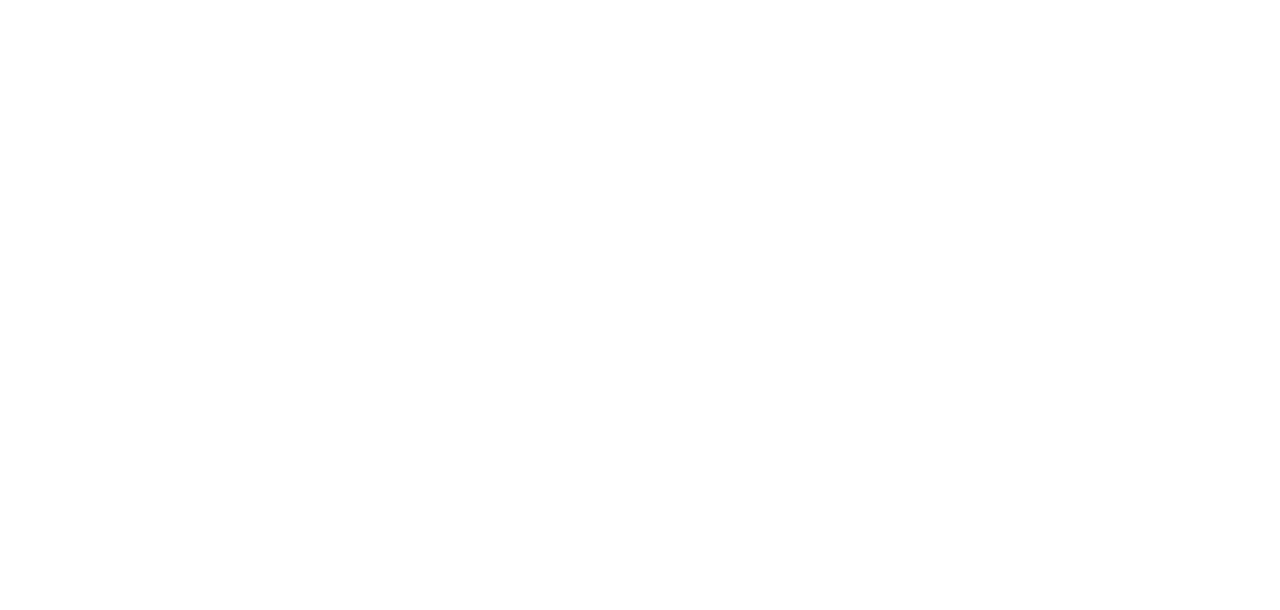
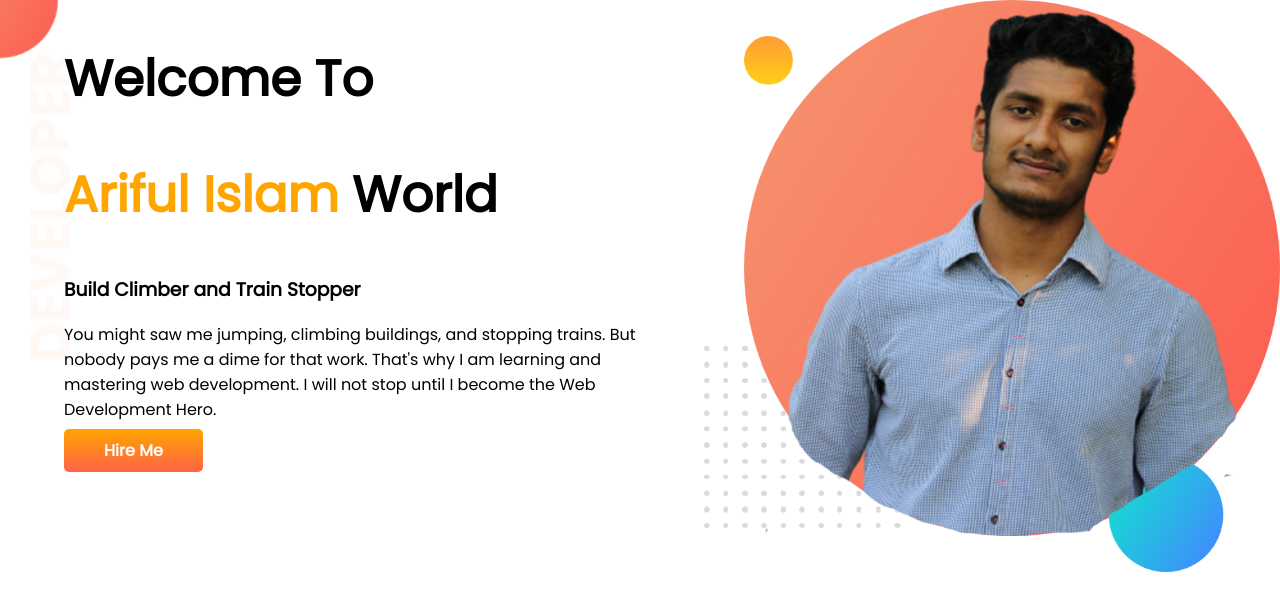
Before and after one commit to arif2494/First-Portfolio, a plain HTML site: page index.html in a window 1280 px wide. Drawn offline with Linux system fonts and the light colour scheme.

Commit message:
First section done

```diff
--- a/asset/css/style.css
+++ b/asset/css/style.css
@@ -0,0 +1,37 @@
+* {
+	font-family: 'Poppins', sans-serif;
+}
+body {
+	margin: 0;
+}
+h1 {
+	font-size: 50px;
+}
+.or-color {
+	color: orange;
+}
+
+section {
+	display: flex;
+}
+.half-width {
+	width: 50%;
+	padding-left: 5%;
+}
+.half-width img {
+	width: 100%;
+}
+.link-btn {
+	text-decoration: none;
+	padding: 10px 40px;
+	background-image: linear-gradient(orange, tomato);
+	color: #fff;
+	font-weight: 700;
+	border-radius: 5px;
+}
+.top-banner {
+	background-image: url("../img/top-banner.png");
+	background-repeat: no-repeat;
+	height: 100%;
+	width: 100%;
+}
--- a/index.html
+++ b/index.html
@@ -6,7 +6,30 @@
   <meta http-equiv="X-UA-Compatible" content="IE=edge">
   <meta name="viewport" content="width=device-width, initial-scale=1.0">
   <title>Personal Portfolio</title>
+
+  <!-- * Google fonts -->
+  <link rel="preconnect" href="https://fonts.googleapis.com">
+  <link rel="preconnect" href="https://fonts.gstatic.com" crossorigin>
+  <link href="https://fonts.googleapis.com/css2?family=Poppins&display=swap" rel="stylesheet">
+
+  <link rel="stylesheet" href="asset/css/style.css">
 </head>
+<section class="top-banner">
+  <div class="half-width">
+    <h1>Welcome To</h1>
+    <h1><span class="or-color">Ariful Islam</span> World</h1>
+    <h3>Build Climber and Train Stopper</h3>
+    <p>You might saw me jumping, climbing buildings, and stopping trains. But nobody pays me a dime for that work.
+      That's
+      why I
+      am learning and mastering web development. I will not stop until I become the Web Development Hero.
+    </p>
+    <a href="https://www.linkedin.com/in/ariful-islam-054220204/" target="_blank" class="link-btn">Hire Me</a>
+  </div>
+  <div class="half-width">
+    <img src="asset/img/my-bg.png" alt="my picture">
+  </div>
+</section>
 
 <body>
 
```
